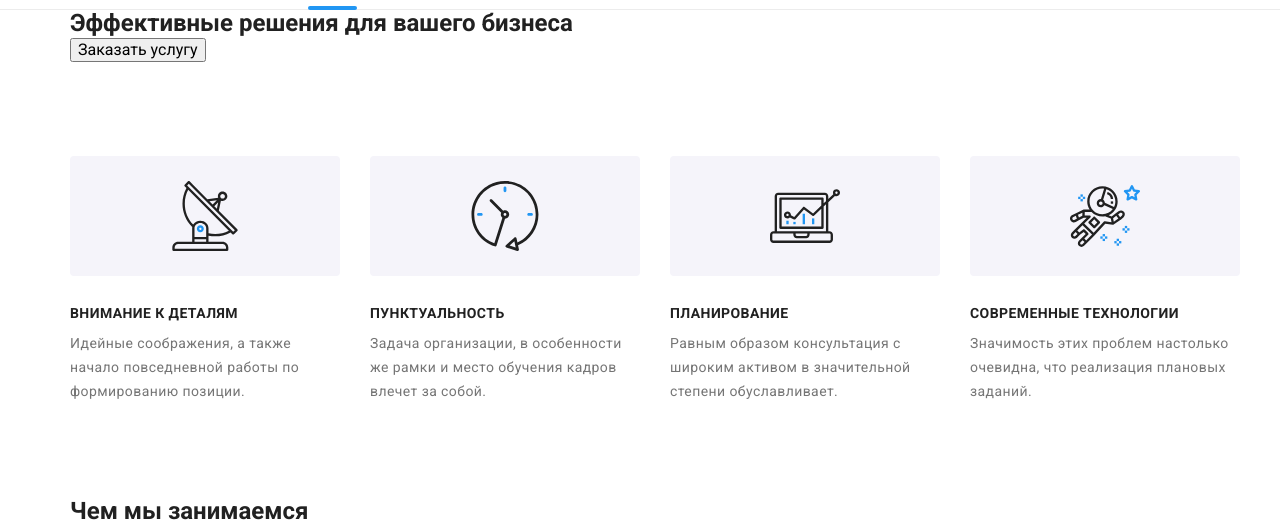
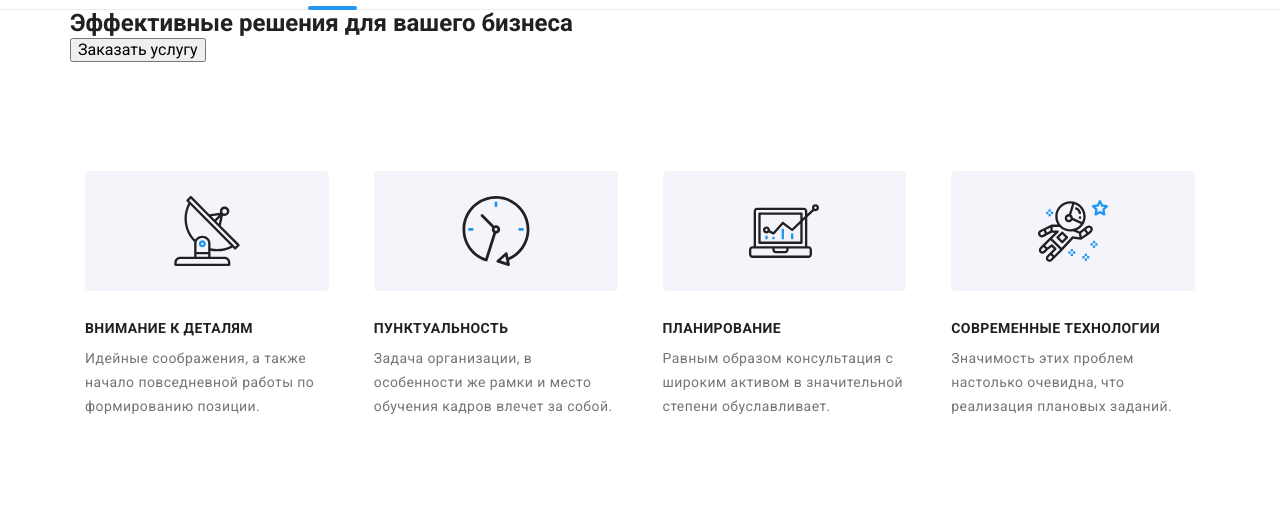
Before and after one commit to DimeHetMax/goit-markup-fson42-hw-08, a plain HTML site: page index.html in a window 1280 px wide. Shown: the part 71-592 px from the top of the page. Drawn offline with Linux system fonts and the light colour scheme.

Commit message:
section-about display none

```diff
--- a/index.html
+++ b/index.html
@@ -402,7 +402,7 @@
             </div>
         </footer>
         <!-- modal -->
-        <div class="backdrop is-hidden" data-modal>
+        <!-- <div class="backdrop is-hidden" data-modal>
             <div class="modal">
                 <button class="close-btn modal__close-btn" type="button" data-modal-close>
                     <svg class="close-btn__svg" width="18" height="18">
@@ -455,7 +455,7 @@
                     <button class="modal__button button" type="submit" >Отправить</button>
                 </form>
             </div>
-        </div>
+        </div> -->
         <script src="./js/modal.js"></script>
     </body>
 </html>
--- a/sass/components/_container.scss
+++ b/sass/components/_container.scss
@@ -4,13 +4,13 @@
   margin-right: auto;
   padding-left: 15px;
   padding-right: 15px;
-  @media screen and (min-width: 320px) {
-    width: 450px;
+  @media screen and (min-width: 480px) {
+    width: 480px;
   }
-  @media screen and (min-width: 451px) {
-    width: 738px;
+  @media screen and (min-width: 768px) {
+    width: 768px;
   }
-  @media screen and (min-width: 739px) {
+  @media screen and (min-width: 1170px) {
     width: 1170px;
   }
 }
--- a/sass/layout/_navigation.scss
+++ b/sass/layout/_navigation.scss
@@ -11,13 +11,13 @@
   }
   &__logo {
     // margin-right: 93px;
-    @media screen and (min-width: 320px) and (max-width: 450px) {
+    @media screen and (min-width: 480px) and (max-width: 767px) {
       padding: 16px 0;
     }
-    @media screen and (min-width: 451px) {
+    @media screen and (min-width: 768px) {
       margin-right: 88px;
     }
-    @media screen and (min-width: 739px) {
+    @media screen and (min-width: 1170px) {
       margin-right: 93px;
     }
   }
@@ -25,14 +25,15 @@
 
 .site-nav {
   // display: flex;
-  @media screen and (min-width: 320px) {
-    display: none;
-  }
-  @media screen and (min-width: 451px) {
+  display: none;
+  // @media screen and (min-width: 480px) {
+
+  // }
+  @media screen and (min-width: 768px) {
     display: flex;
     margin-right: 80px;
   }
-  @media screen and (min-width: 739px) {
+  @media screen and (min-width: 1170px) {
     display: flex;
   }
   &__item {
@@ -74,28 +75,29 @@
 
 .site-contact {
   // display: flex;
-  @media screen and (min-width: 320px) {
-    display: none;
-  }
-  @media screen and (min-width: 451px) {
+  display: none;
+  // @media screen and (min-width: 480px) {
+
+  // }
+  @media screen and (min-width: 768px) {
     display: inline-block;
   }
-  @media screen and (min-width: 739px) {
+  @media screen and (min-width: 1170px) {
     display: flex;
     align-items: center;
   }
   &__item:not(:last-child) {
     // margin-right: 50px;
-    @media screen and (min-width: 451px) and (max-width: 738px) {
+    @media screen and (min-width: 768px) and (max-width: 1170px) {
       margin-bottom: 10px;
     }
-    @media screen and (min-width: 739px) {
+    @media screen and (min-width: 1170px) {
       margin-right: 50px;
     }
   }
 }
 .site-contact__link:not(:last-child) {
-  @media screen and (min-width: 451px) and (max-width: 738px) {
+  @media screen and (min-width: 768px) and (max-width: 1170px) {
     margin-bottom: 10px;
     // :not(:last-child)
   }
@@ -115,7 +117,7 @@
   //   margin-bottom: 10px;
   //   // :not(:last-child)
   // }
-  @media screen and (min-width: 739px) {
+  @media screen and (min-width: 1170px) {
     padding: 32px 0;
   }
   transition: color 250ms cubic-bezier(0.4, 0, 0.2, 1);
--- a/sass/layout/_section-about.scss
+++ b/sass/layout/_section-about.scss
@@ -5,6 +5,9 @@
     line-height: 1.16;
     letter-spacing: 0.03em;
     text-align: center;
+  }
+  @media screen and (max-width: 1169px) {
+    display: none;
   }
 }
 
--- a/sass/layout/_section-lead.scss
+++ b/sass/layout/_section-lead.scss
@@ -1,27 +1,47 @@
 .section-lead {
   // padding: 94px 0px;
-  @media screen and (min-width: 320px) {
-    padding: 60px 0px;
+  padding: 60px 0px;
+  @media screen and (min-width: 1170px) {
+    padding: 94px 0px;
   }
-  // @media screen and (min-width: 450px) {
-  //   padding: 94px 0px;
-  // }
-  @media screen and (min-width: 738px) {
-    padding: 94px 0px;
-    .section-lead__list {
-      display: flex;
-    }
+}
+.section-lead__list {
+  // display: flex;
+  @media screen and (min-width: 768px) and (max-width: 1169px) {
+    display: flex;
+    flex-wrap: wrap;
+    margin: -15px;
   }
-  // &__list {
-  //   display: flex;
-  // }
+  @media screen and (min-width: 1170px) {
+    display: flex;
+  }
 }
 
 .section-lead__item {
   // width: 270px;
-  width: 100% vw;
+  // width: 100vw;
   height: auto;
-  &:not(:last-child) {
+  // &:not(:last-child) {
+  //   margin-right: 30px;
+  // }
+  @media screen and (min-width: 480px) {
+    width: 450px;
+  }
+  @media screen and (min-width: 768px) {
+    width: 354px;
+    margin: 15px;
+  }
+  @media screen and (min-width: 1170px) {
+    width: 270px;
+  }
+}
+
+.section-lead__item:not(:last-child) {
+  @media screen and (max-width: 767px) {
+    margin-bottom: 30px;
+  }
+
+  @media screen and (min-width: 1170px) {
     margin-right: 30px;
   }
 }
@@ -45,10 +65,13 @@
   letter-spacing: 0.03em;
   text-transform: uppercase;
   margin-bottom: 10px;
+  @media screen and (max-width: 767px) {
+    text-align: center;
+  }
 }
 .section-lead__text {
   font-size: 14px;
   line-height: 1.71;
   letter-spacing: 0.03em;
-  width: 270px;
+  // width: 270px;
 }
--- a/sass/main.scss
+++ b/sass/main.scss
@@ -21,7 +21,7 @@
 // // section-lead
 @import './layout/section-lead';
 // // section-about
-// @import './layout/section-about';
+@import './layout/section-about';
 // // section-team
 // @import './layout/section-team';
 // // section-costumers
```
Also changed, not shown: css/main.css, css/main.min.css, 2 other files.
